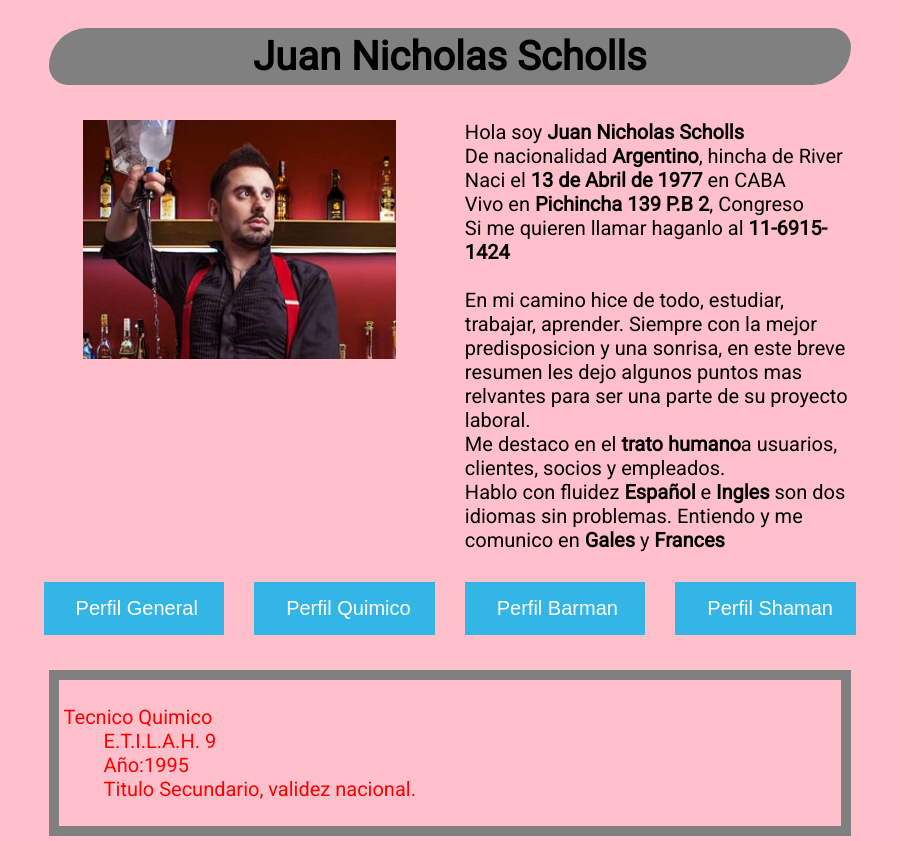
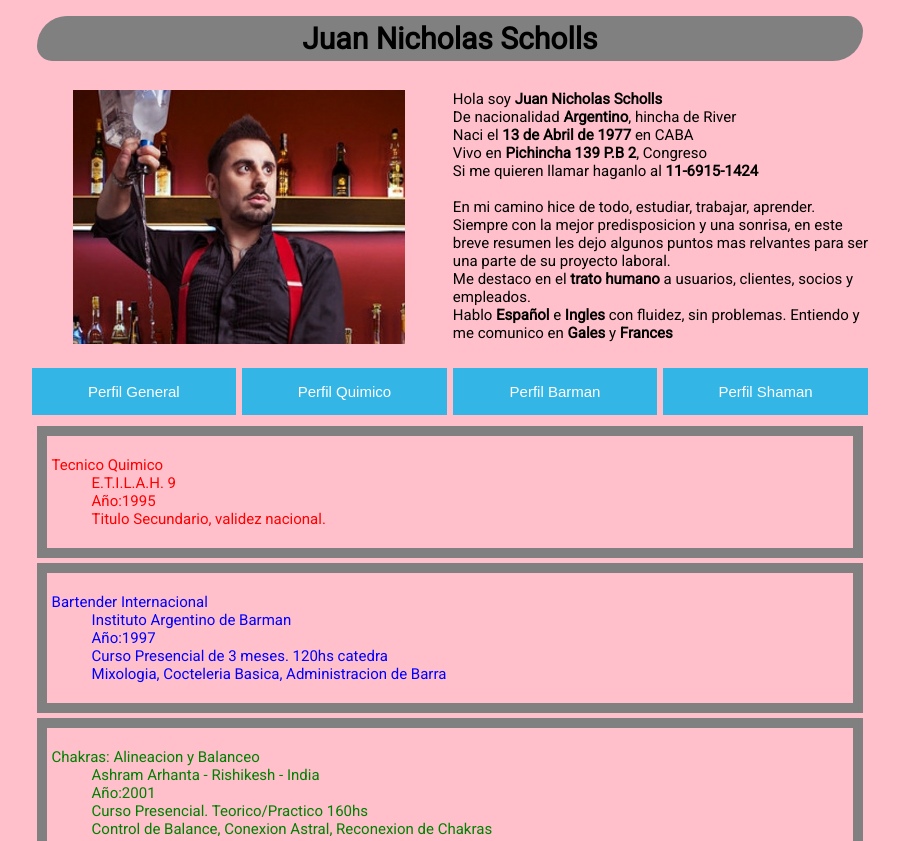
Before and after one commit to Stinkin/ArgPrograma, a plain HTML site: page index.html in a window 1280 px wide. Shown: the top 841 px of the page, without its empty margins (190-1089 px from the left). Drawn offline with Linux system fonts and the light colour scheme; a web font is replaced by a local one.

```diff
--- a/css/estilos.css
+++ b/css/estilos.css
@@ -16,7 +16,7 @@
 
 html {
   font-family: "Roboto", sans-serif;
-  font-size: 20px;
+  font-size: 10px;
 }
 
 
@@ -25,17 +25,44 @@ html {
   box-sizing: border-box;
 }
 
-.row::after {
-  content: "";
-  clear: both;
-  display: table;
+/* For mobile phones: */
+[class*="col-"] {
+  width: 100%;
+}
+  .col-ss-2 {
+    width: 50%;
+    float: left;
+    padding: 0px;
   }
 
+@media only screen and (min-width: 600px) {
+  /* For tablets: */
+  html {font-size: 15px;}
+  .col-s-1 {width: 8.33%;}
+  .col-s-2 {width: 16.66%;}
+  .col-s-3 {width: 25%;}
+  .col-s-4 {width: 33.33%;}
+  .col-s-5 {width: 41.66%;}
+  .col-s-6 {width: 50%;}
+  .col-s-7 {width: 58.33%;}
+  .col-s-8 {width: 66.66%;}
+  .col-s-9 {width: 75%;}
+  .col-s-10 {width: 83.33%;}
+  .col-s-11 {width: 91.66%;}
+  .col-s-12 {width: 100%;}
+  .hide-s {  width: 0%;}
   [class*="col-"] {
       float: left;
-  padding: 15px;
+      padding: 0px;
     }
 
+
+
+  }
+
+@media only screen and (min-width: 768px) {
+  /* For desktop: */
+  html {font-size: 15px;}
   .col-1 {width: 8.33%;}
   .col-2 {width: 16.66%;}
   .col-3 {width: 25%;}
@@ -48,6 +75,20 @@ html {
   .col-10 {width: 83.33%;}
   .col-11 {width: 91.66%;}
   .col-12 {width: 100%;}
+
+  [class*="col-"] {
+    float: left;
+    padding: 3px;
+  }
+
+
+}
+.row::after {
+  content: "";
+  clear: both;
+  display: table;
+}
+
 
 /*---------FIN RWD-----------------*/
 
@@ -69,6 +110,9 @@ body {
 
 .perfil {
   width: 80%;
+  display: block;
+  margin-left: auto;
+  margin-right: auto;
 }
 
 .centrado {
@@ -80,7 +124,7 @@ body {
   background-color: var(--color-boton-fondo);
   width: 100%;
   border: none;
-  padding: 15px 32px;
+  padding: 15px 5px;
   text-align: center;
   text-decoration: none;
   display: inline-block;
--- a/index.html
+++ b/index.html
@@ -4,7 +4,7 @@
 <head>
     <meta charset="UTF-8">
     <meta http-equiv="X-UA-Compatible" content="IE=edge">
-    <meta name="viewport" content="width=G, initial-scale=1.0">
+    <meta name="viewport" content="width=device-width, initial-scale=1.0">
     <title>Hola, soy Juan</title>
     <link rel="icon" type="image/x-icon" href="/img/favicon.ico">
     <link rel="stylesheet" type="text/css" href="css/estilos.css">
@@ -22,21 +22,23 @@
 </head>
 
 <body>
-
     <header>
         <div class="row">
-            <div class="col-2"></div>
-            <div class="col-8">
+            <div class="col-2 hide-s"></div>
+            <div class="col-8 col-s-12">
                 <h1 class="centrado titulo">Juan Nicholas Scholls</h1>
             </div>
-            <div class="col-2"></div>
+            <div class="col-2 hide-s"></div>
         </div>
         <div class="row">
-            <div class="col-2"></div>
-            <div class="col-4 centrado">
+            <div class="col-2 hide-s"></div>
+            <div class="col-4 col-s-5 centrado">
+                <br>
                 <img class="perfil" src="img/juanLateral.jpg" alt="Juan de Cuerpo completo">
+                <br>
             </div>
-            <div class="col-4">
+            <div class="col-4 col-s-5">
+                <br>
                 Hola soy <strong>Juan Nicholas Scholls</strong><br>
                 De nacionalidad <strong>Argentino</strong>, hincha de River<br>
                 Naci el <strong>13 de Abril de 1977</strong> en CABA<br>
@@ -46,34 +48,36 @@
                 En mi camino hice de todo, estudiar, trabajar, aprender. Siempre con la mejor predisposicion y una
                 sonrisa, en este breve resumen les dejo algunos puntos mas relvantes para ser una parte de su proyecto
                 laboral.<br>
-                Me destaco en el <strong>trato humano</strong>a usuarios, clientes, socios y empleados.<br>
-                Hablo con fluidez <strong>Español</strong> e <strong>Ingles</strong> son dos idiomas sin problemas. Entiendo y me comunico en <strong>Gales</strong> y  <strong>Frances</strong> <br>
+                Me destaco en el <strong>trato humano</strong> a usuarios, clientes, socios y empleados.<br>
+                Hablo <strong>Español</strong> e <strong>Ingles</strong> con fluidez, sin problemas. Entiendo y me
+                comunico en <strong>Gales</strong> y <strong>Frances</strong> <br>
+                <br>
             </div>
-            <div class="col-2"></div>
+            <div class="col-2 hide-s"></div>
         </div>
     </header>
     <nav>
         <div class="row">
-            <div class="col-2"></div>
-            <div class="col-2">
+            <div class="col-2 hide-s""></div>
+            <div class=" col-2 col-s-3 col-ss-2">
                 <input type="button" id="all" class="boton" value="Perfil General" onclick="clickParam('.parte')">
             </div>
-            <div class="col-2">
+            <div class="col-2 col-s-3 col-ss-2">
                 <input type="button" id="qco" class="boton" value="Perfil Quimico" onclick="clickParam('.quimico')">
             </div>
-            <div class="col-2">
+            <div class="col-2 col-s-3 col-ss-2">
                 <input type="button" id="bar" class="boton" value="Perfil Barman" onclick="clickParam('.barman')">
             </div>
-            <div class="col-2">
+            <div class="col-2 col-s-3 col-ss-2">
                 <input type="button" id="sham" class="boton" value="Perfil Shaman" onclick="clickParam('.shaman')">
             </div>
-            <div class="col-2"></div>
+            <div class="col-2 hide-s"></div>
         </div>
     </nav>
 
     <div class="row">
-        <div class="col-2"></div>
-        <div class="col-8">
+        <div class="col-2 hide-s"></div>
+        <div class="col-8 col-s-12">
             <section class="parte quimico">
                 <dl>
                     <dt>Tecnico Quimico</dt>
@@ -156,7 +160,7 @@
                 </dl>
             </section>
         </div>
-        <div class="col-2"></div>
+        <div class="col-2 hide-s"></div>
     </div>
     <footer></footer>
     <script src="js/script.js"></script>
```
Lines whose indentation alone changed are shown as unchanged.
